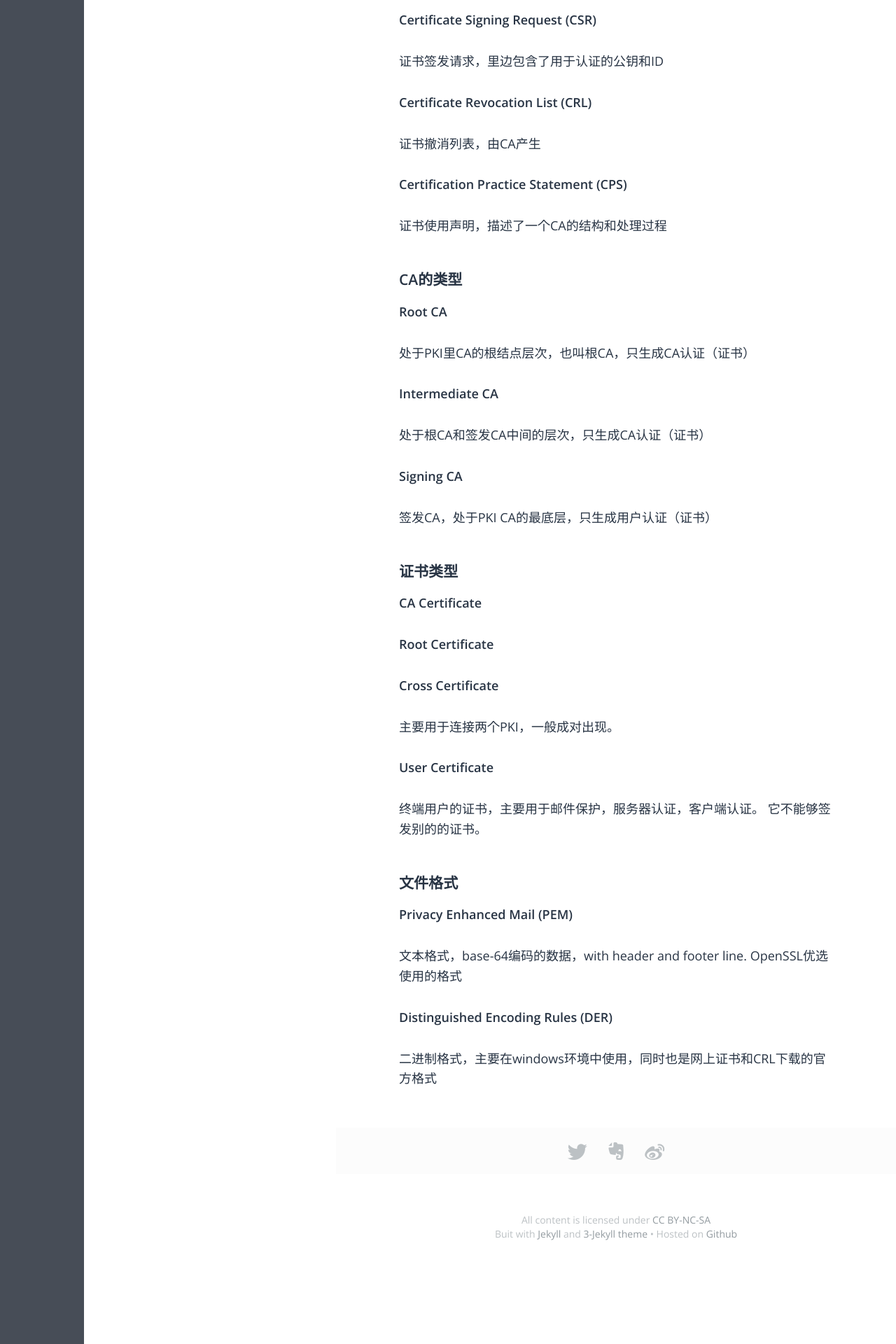
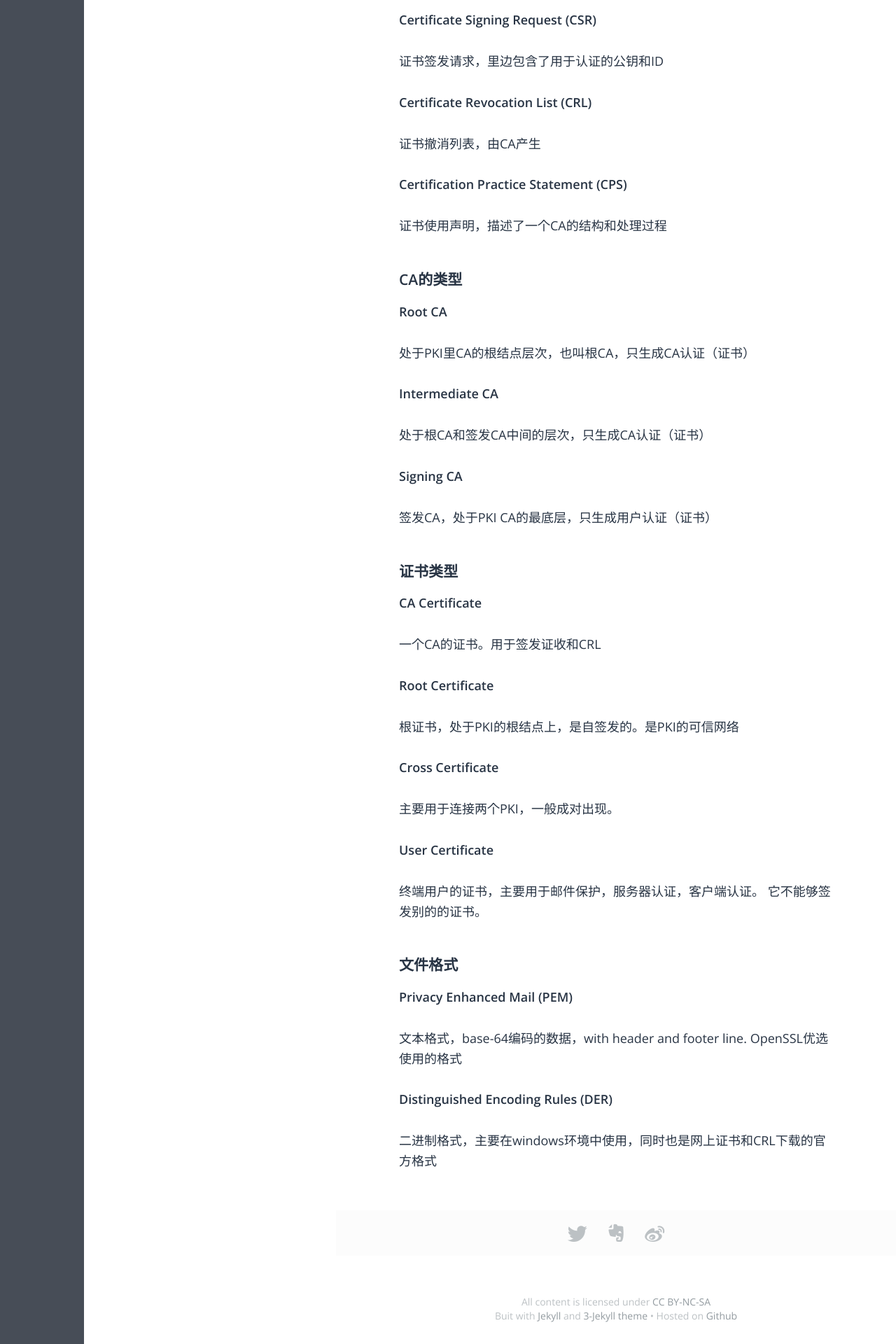
Before and after one commit to feelkill/feelkill.github.io, a Jekyll site: the page built from _posts/tools/2017-06-12-openssl-terms.md, in a window 1280 px wide. Shown: the part 1280-3200 px from the top of the page at 70% size. Built offline with Jekyll 4.4.1, drawn with Linux system fonts in a browser that asks for light colours; some web fonts are replaced.

Commit message:
open ssl terms

```diff
--- a/_posts/tools/2017-06-12-openssl-terms.md
+++ b/_posts/tools/2017-06-12-openssl-terms.md
@@ -62,9 +62,11 @@ keywords: OpenSSL, CA
 
 **CA Certificate**
 
-
+一个CA的证书。用于签发证收和CRL
 
 **Root Certificate**
+
+根证书，处于PKI的根结点上，是自签发的。是PKI的可信网络
 
 **Cross Certificate**
 
```
